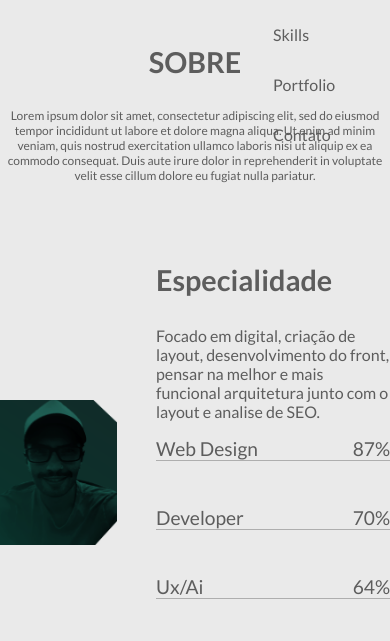
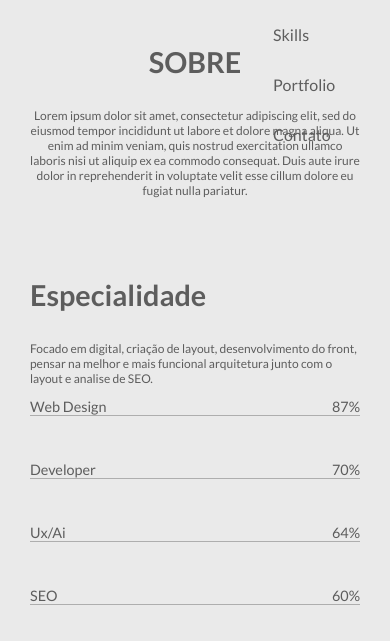
Before and after one commit to roghirlanda/portfolio, a website: page index.html in a window 390 px wide. Shown: the part 184-825 px from the top of the page. Drawn offline with Linux system fonts and the light colour scheme.

Commit message:
css mobile

```diff
--- a/style.scss
+++ b/style.scss
@@ -145,9 +145,20 @@ h3 {
 
 @media screen and (max-width: 600px) {
 	/* STYLES HERE */
+	p {
+		font-size: 12px;
+	}
+
+
+	.container-centralizado {
+		max-width: 330px;
+	}
+	.flex-container {
+		display:block;
+	}
 	.first {
-    min-height: 180px;
-}
+		min-height: 180px;
+	}
 	.div-title {
 		.title {
 			position: relative;
@@ -162,7 +173,7 @@ h3 {
 			}
 		}
 		.div-verde {
-			    min-height: 180px;
+			min-height: 180px;
 			width: 100%;
 			h1 {
 				top: -35%;
@@ -170,9 +181,23 @@ h3 {
 			}
 		}
 	}
-	.about {
-		p {
-			font-size:12px;
+	.section-abilities {
+		.web-developer {
+			display: none;
+		}
+		.abilities {
+			width: 100%;
+			ul {
+				li {
+					font-size: 0.9em;
+				}
+			}
 		}
 	}
+	.section-formacao {
+		div {
+			width: 100%;
+		}
+	}
+
 }
```
Also changed, not shown: css/style.css.
